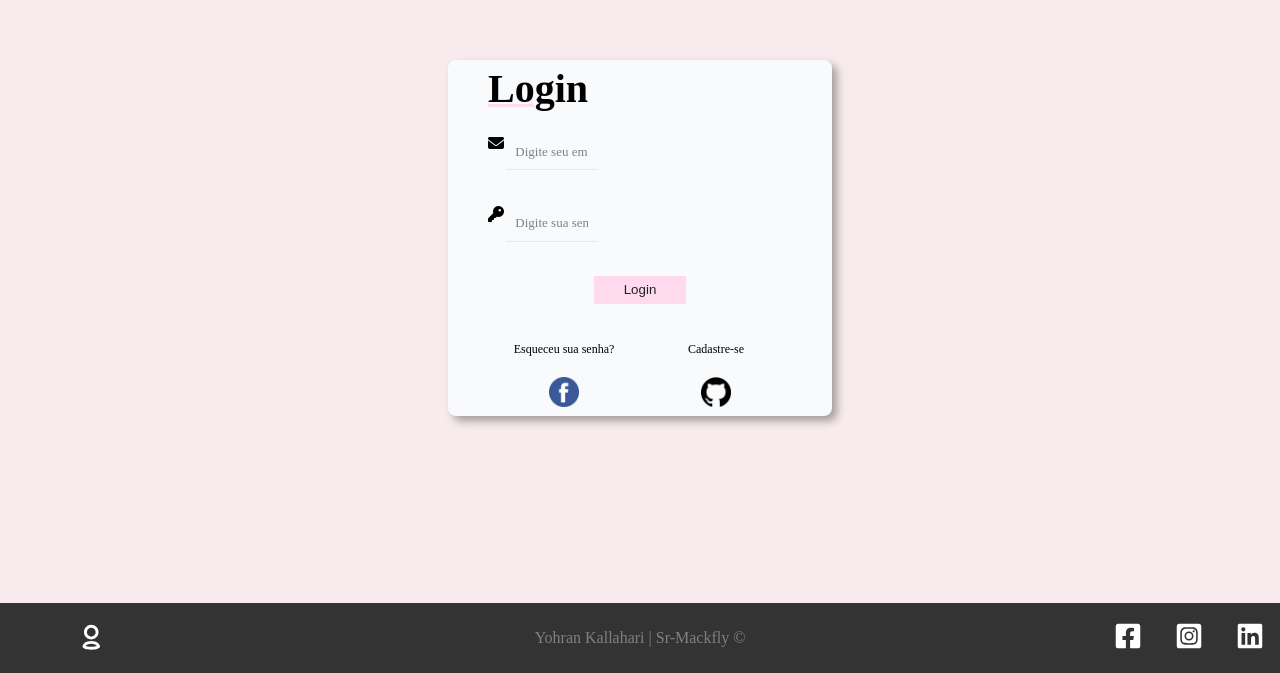
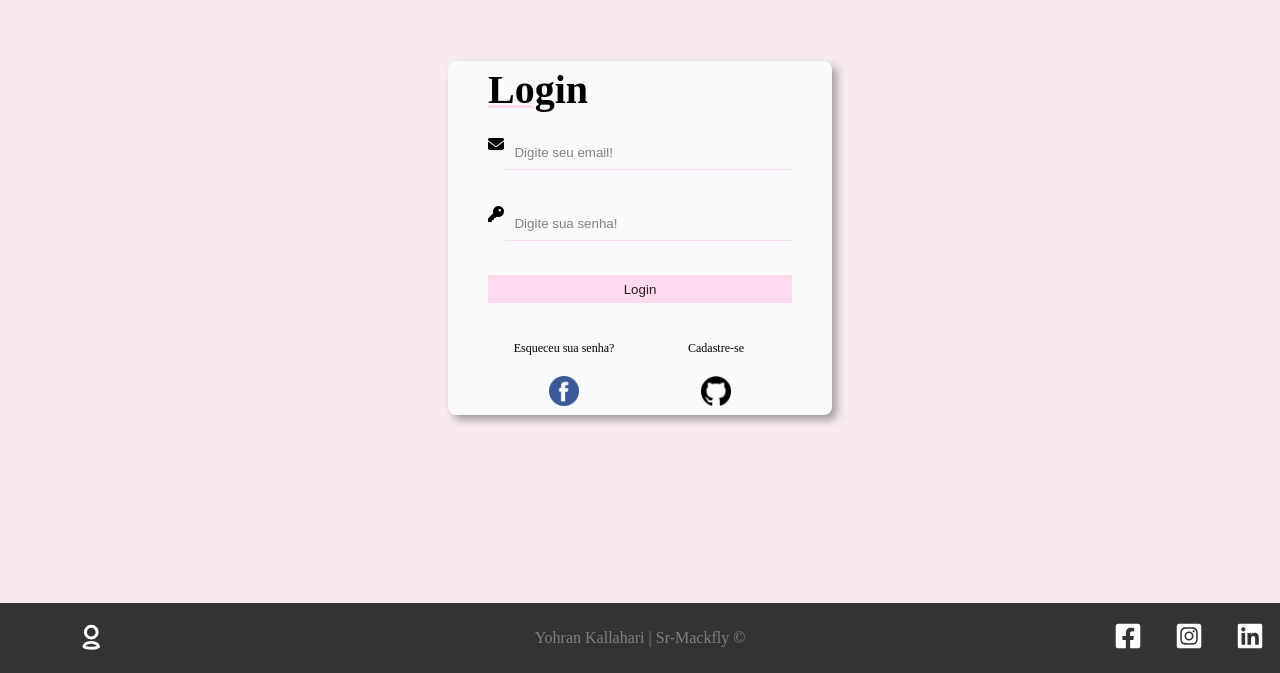
Before and after one commit to yohran1/Portfolio, a React (Create React App) app: page /projeto/login in a window 1280 px wide. Shown: the part 127-800 px from the top of the page. Built offline with nearby package versions, Linux system fonts and the light colour scheme.

Commit message:
Correção nos estilos por conta do conflito entre componentes

```diff
--- a/src/components/project/components/form/FormEmail.js
+++ b/src/components/project/components/form/FormEmail.js
@@ -6,7 +6,7 @@ export default function FormEmail(){
 
     return(
         <div className={style.container}>
-            <form className={style}>
+            <form className={style.form}>
                 <div className={style.inputs_user}>
                     <Input
                         type='text'
--- a/src/components/project/components/form/FormEmail.module.css
+++ b/src/components/project/components/form/FormEmail.module.css
@@ -5,7 +5,7 @@
     margin: 10px auto;
     background-color: white;
 }
-form input{
+.form input{
     font-size: 13px;
     font-family: 'Times New Roman', Times, serif;
     width: 30%;
@@ -28,6 +28,6 @@ textarea{
 textarea:focus{
     outline: none;
 }
-button{
+.form button{
     width: 30%;
 }
```
